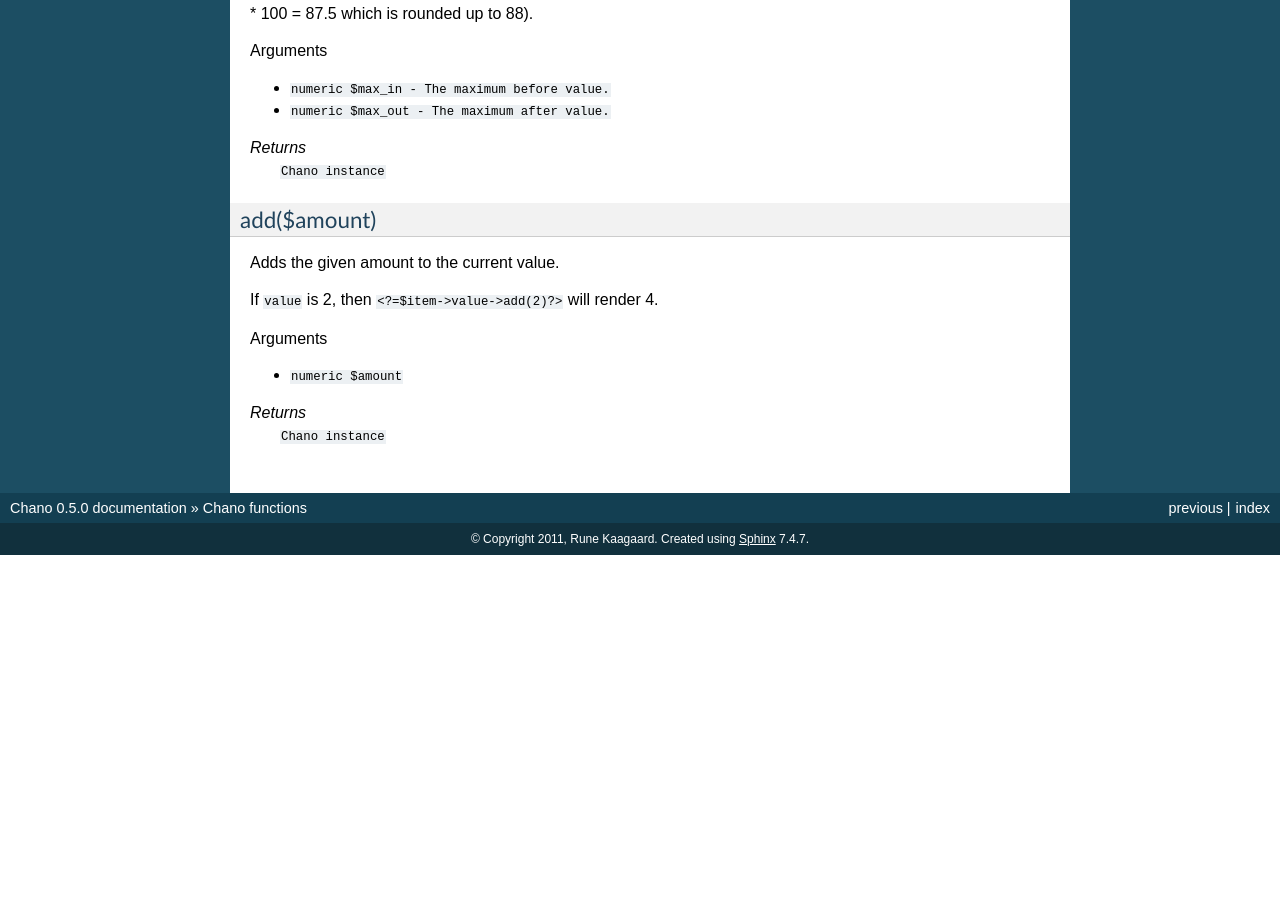
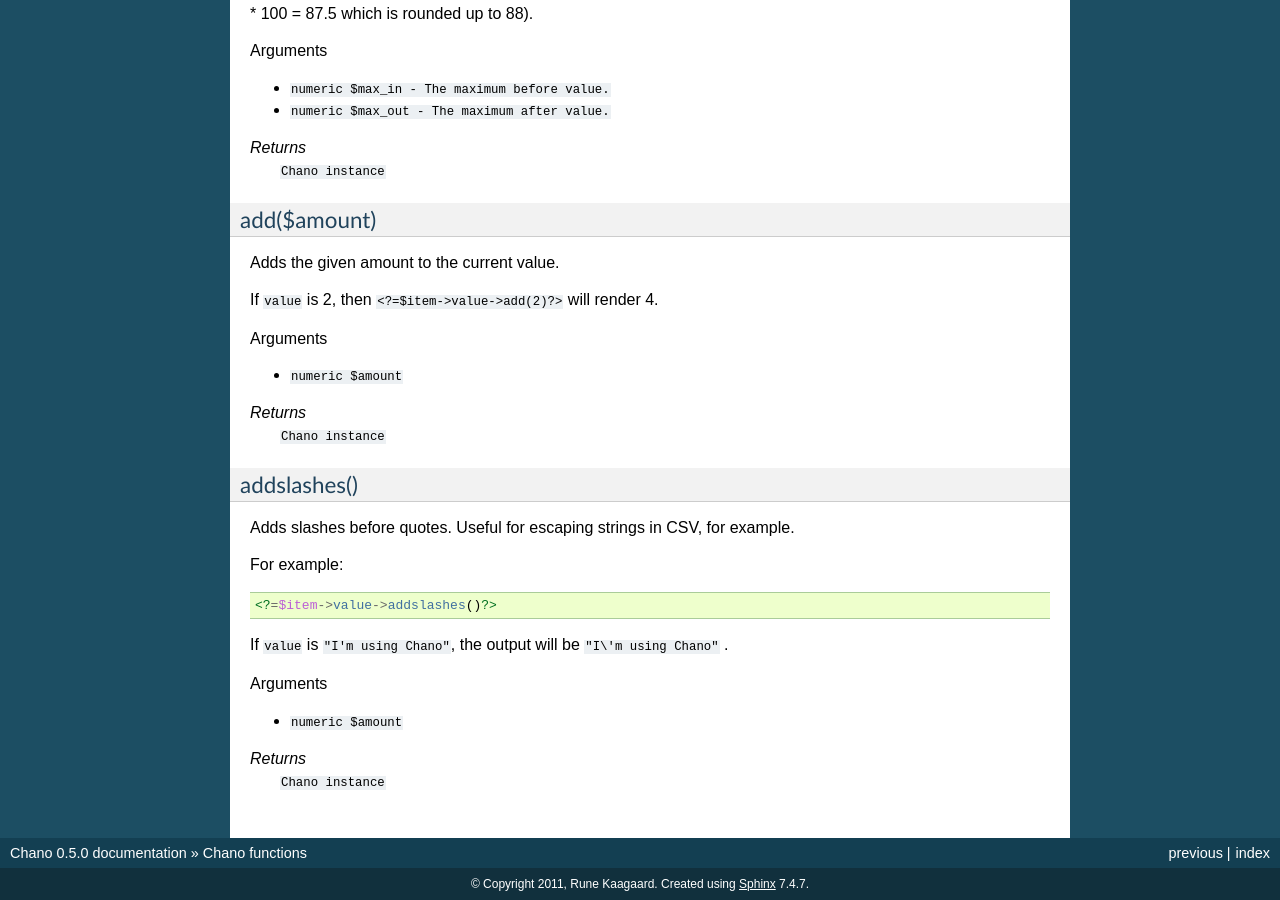
Before and after one commit to runekaagaard/php-chano, a Sphinx documentation site: the page built from docs/reference.rst, in a window 1280 px wide and 900 px high, scrolled down 3544 px. Built offline with Sphinx 7.4.7, drawn with Linux system fonts in a browser that asks for light colours; before the commit the page ends 4099 px from its top, so only the background shows below that.

Commit message:
Updating docs.

```diff
--- a/docs/reference.rst
+++ b/docs/reference.rst
@@ -244,3 +244,26 @@ Arguments
 
 *Returns*
   ``Chano instance``
+
+.. _addslashes:
+
+addslashes()
+++++++++++++
+
+Adds slashes before quotes. Useful for escaping strings in CSV, for
+example.
+
+For example::
+
+    <?=$item->value->addslashes()?>
+
+If ``value`` is ``"I'm using Chano"``, the output will be
+``"I\'m using Chano"``
+.
+
+Arguments
+
+- ``numeric $amount``
+
+*Returns*
+  ``Chano instance``
```
Also changed, not shown: 1 other file.
